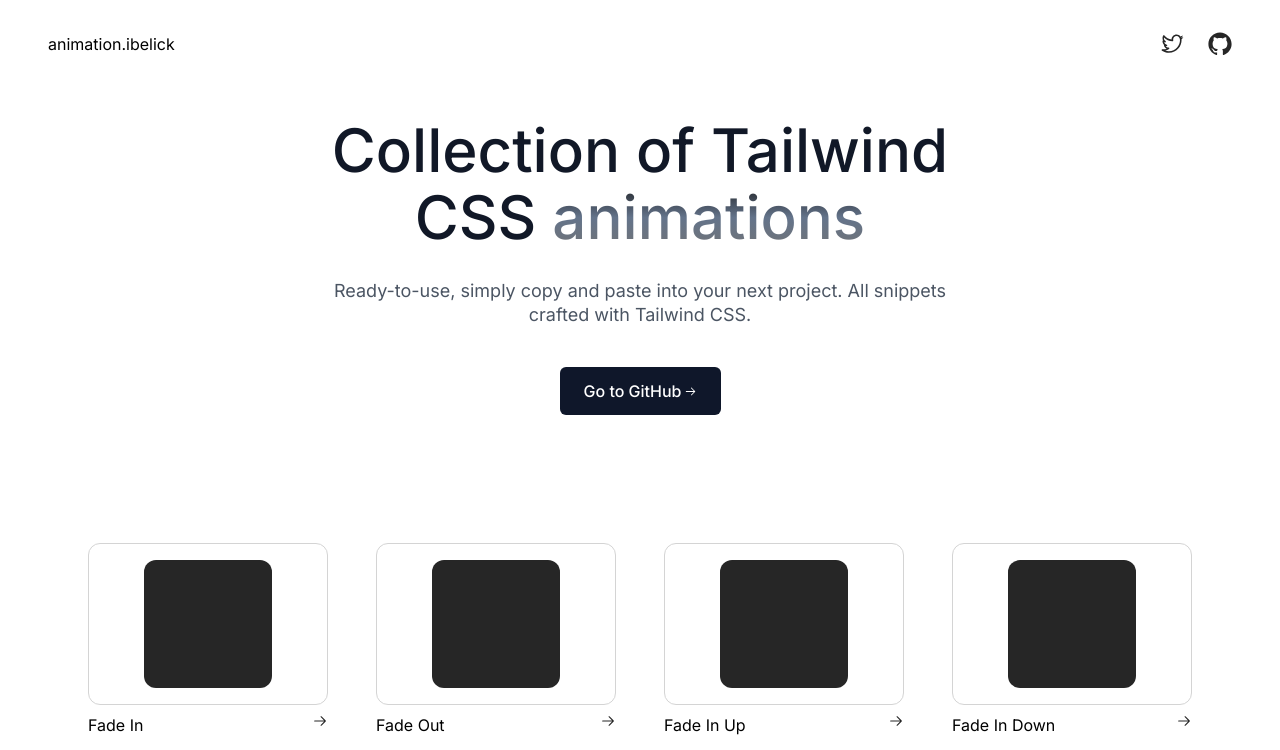
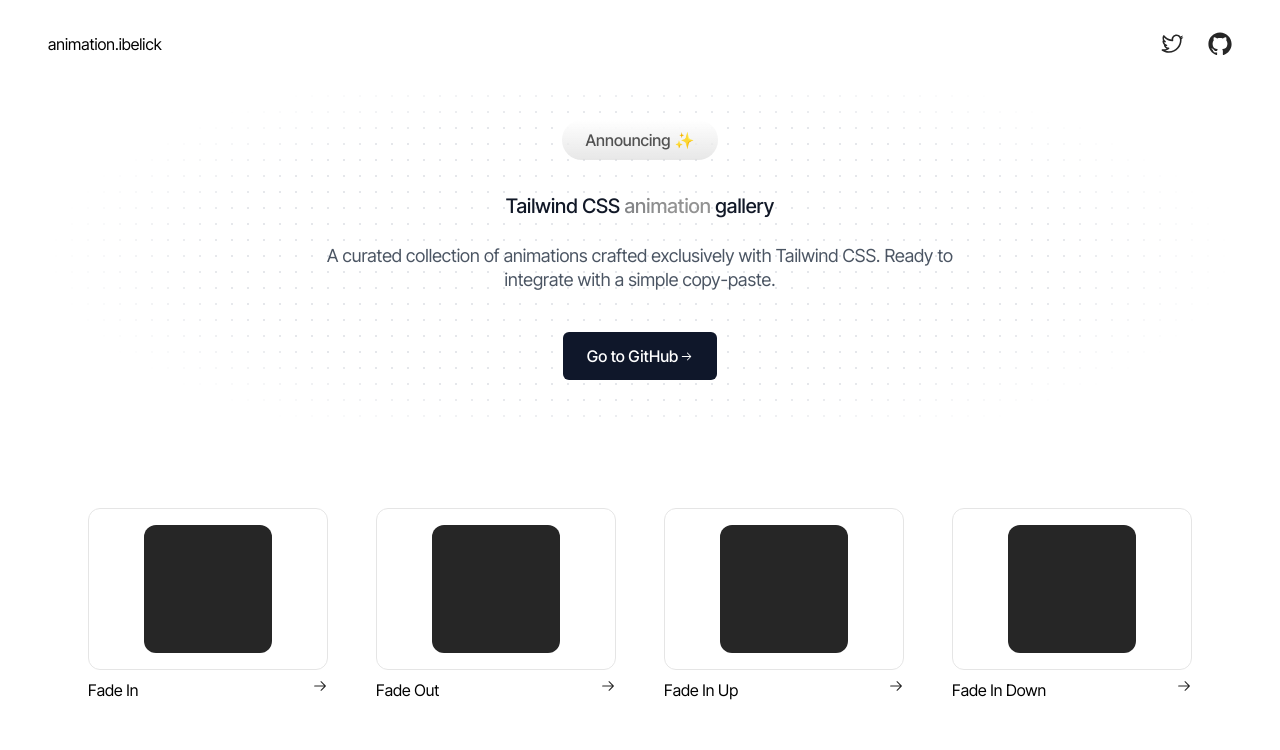
Before and after one commit to ibelick/animation, a Next.js app: page / in a window 1280 px wide. Shown: the top 750 px of the page. Built offline with nearby package versions, Linux system fonts and the light colour scheme.

Commit message:
feat: init ui

```diff
--- a/app/[slug]/page.tsx
+++ b/app/[slug]/page.tsx
@@ -38,7 +38,7 @@
 
   return (
     <div className="pt-10">
-      <span className="text-md mb-1 inline-flex font-medium text-neutral-900 dark:text-neutral-50">
+      <span className="text-md mb-1 inline-flex font-medium text-neutral-900">
         {animation.name}
       </span>
       <Playground>
--- a/app/components/list-animation.tsx
+++ b/app/components/list-animation.tsx
@@ -19,7 +19,7 @@
         {animations.map((animation, index) => {
           return (
             <div className="flex flex-col" key={index}>
-              <div className="flex flex-col items-center overflow-hidden rounded-xl border border-neutral-300 p-4">
+              <div className="flex flex-col items-center overflow-hidden rounded-xl border border-neutral-200 p-4">
                 <animation.component type={type} />
               </div>
               <Link
@@ -29,7 +29,7 @@
                 <span className="font-base mt-2 inline-flex justify-center">
                   {animation.name}
                 </span>
-                <ArrowRightIcon className="h-4 w-4 text-neutral-800 transition-colors hover:text-neutral-600 dark:text-neutral-200 dark:hover:text-neutral-400" />
+                <ArrowRightIcon className="h-4 w-4 text-neutral-800 transition-colors hover:text-neutral-600" />
               </Link>
             </div>
           );
--- a/app/layout.tsx
+++ b/app/layout.tsx
@@ -1,10 +1,10 @@
 import { GitHubLogoIcon, TwitterLogoIcon } from "@radix-ui/react-icons";
 import "./globals.css";
 import type { Metadata } from "next";
-import { Inter } from "next/font/google";
+import { Inter, Inter_Tight } from "next/font/google";
 import Link from "next/link";
 
-const inter = Inter({ subsets: ["latin"] });
+const interTight = Inter_Tight({ subsets: ["latin"] });
 
 export const metadata: Metadata = {
   title: "Create Next App",
@@ -14,7 +14,7 @@
 const Layout = ({ children }: { children: React.ReactNode }) => {
   return (
     <div className="relative mx-auto h-screen w-full max-w-7xl px-6 md:px-8 lg:px-12">
-      <header className="flex items-center justify-between py-8">
+      <header className="flex animate-fade-in items-center justify-between py-8">
         <Link href="/">
           <span>animation.ibelick</span>
         </Link>
@@ -25,7 +25,7 @@
             rel="noopener noreferrer"
             className="inline-flex"
           >
-            <TwitterLogoIcon className="h-6 w-6 text-neutral-800 transition-colors hover:text-neutral-600 dark:text-neutral-200 dark:hover:text-neutral-400" />
+            <TwitterLogoIcon className="h-6 w-6 text-neutral-800 transition-colors hover:text-neutral-600" />
           </a>
           <a
             href="https://github.com/ibelick/animation"
@@ -33,20 +33,20 @@
             rel="noopener noreferrer"
             className="inline-flex"
           >
-            <GitHubLogoIcon className="h-6 w-6 text-neutral-800 transition-colors hover:text-neutral-600 dark:text-neutral-200 dark:hover:text-neutral-400" />
+            <GitHubLogoIcon className="h-6 w-6 text-neutral-800 transition-colors hover:text-neutral-600" />
           </a>
         </nav>
       </header>
       <main>{children}</main>
       <footer>
         <div className="flex items-center justify-center py-8">
-          <span className="text-sm text-neutral-800 dark:text-neutral-200">
+          <span className="text-sm text-neutral-800">
             Made by
             <a
               href="https://twitter.com/Ibelick"
               target="_blank"
               rel="noopener noreferrer"
-              className="ml-1 text-neutral-950 dark:text-neutral-100"
+              className="ml-1 rounded-full bg-neutral-100 px-2 py-1 text-neutral-950"
             >
               @Ibelick
             </a>
@@ -64,7 +64,7 @@
 }) {
   return (
     <html lang="en">
-      <body className={inter.className}>
+      <body className={interTight.className}>
         <Layout>{children}</Layout>
       </body>
     </html>
--- a/app/page.tsx
+++ b/app/page.tsx
@@ -5,19 +5,37 @@
 export default function Home() {
   return (
     <>
-      <div className="pt-8">
+      <div className="relative pb-12 pt-8">
+        <div className="absolute left-0 top-0 -z-10 h-full w-full">
+          <div className="relative h-full w-full bg-white">
+            <div className="-z-1 left-0 h-full w-full bg-[radial-gradient(#e5e7eb_1px,transparent_1px)] [background-size:16px_16px] [mask-image:radial-gradient(ellipse_50%_60%_at_50%_50%,#000_70%,transparent_100%)]" />
+          </div>
+        </div>
+        <div className="mb-8 flex w-full justify-center">
+          <span className="relative inline-flex animate-fade-in-up cursor-pointer items-center overflow-hidden whitespace-nowrap rounded-full bg-gradient-to-t from-[rgba(215,215,215,0.6)] to-[rgba(255,255,255,1)] px-6 py-2  text-base font-medium text-neutral-600 [animation-fill-mode:both]">
+            <a
+              href="https://twitter.com/Ibelick"
+              target="_blank"
+              rel="noopener noreferrer"
+            >
+              Announcing
+              <span className="ml-1 inline-flex">✨</span>
+            </a>{" "}
+          </span>
+        </div>
         <div className="relative mx-auto flex max-w-2xl flex-col items-center">
-          <h2 className="text-center text-3xl font-medium text-gray-900 dark:text-gray-50 sm:text-6xl">
-            Collection of Tailwind CSS{" "}
-            <span className="animate-text-gradient inline-flex bg-gradient-to-b from-neutral-900 via-slate-500 to-neutral-500 bg-[200%_auto] bg-clip-text leading-tight text-transparent dark:from-neutral-100 dark:via-slate-400 dark:to-neutral-400">
-              animations
-            </span>
+          <h2 className="inline-block animate-fade-in-up text-center text-xl font-medium text-gray-900 [animation-delay:500ms] [animation-fill-mode:both]">
+            Tailwind CSS{" "}
+            <span className="animate-background-shine bg-[linear-gradient(110deg,#939393,45%,#1e293b,55%,#939393)] bg-[length:250%_100%] bg-clip-text  text-transparent">
+              animation
+            </span>{" "}
+            gallery
           </h2>
-          <p className="mt-6 text-center text-lg leading-6 text-gray-600 dark:text-gray-200">
-            Ready-to-use, simply copy and paste into your next project. All
-            snippets crafted with Tailwind CSS.
+          <p className="mt-6 animate-fade-in-up text-center text-lg leading-6 text-gray-600 [animation-fill-mode:both] [animation-delay:800ms]">
+            A curated collection of animations crafted exclusively with Tailwind
+            CSS. Ready to integrate with a simple copy-paste.
           </p>
-          <div className="mt-10 flex gap-4">
+          <div className="mt-10 flex animate-fade-in-up gap-4 [animation-fill-mode:both] [animation-delay:1100ms]">
             <a
               href="https://github.com/ibelick/animation"
               target="_blank"
@@ -31,7 +49,7 @@
           </div>
         </div>
       </div>
-      <div className="overflow-hidden px-4 pb-20 pt-32 md:px-10">
+      <div className="animate-fade-in overflow-hidden px-4 pb-20 pt-20 [animation-fill-mode:both] [animation-delay:0ms] md:px-10">
         <ListAnimation />
       </div>
     </>
--- a/tailwind.config.ts
+++ b/tailwind.config.ts
@@ -9,68 +9,77 @@
   theme: {
     extend: {
       animation: {
-        "fade-in": "fade-in 1.5s ease-out infinite",
-        "fade-out": "fade-out 1.5s ease-out infinite",
-        "slide-in-top": "slide-in-top 1.5s ease-out infinite",
-        "slide-in-bottom": "slide-in-bottom 1.5s ease-out infinite",
-        "slide-out-top": "slide-out-top 1.5s ease-out infinite",
-        "slide-out-bottom": "slide-out-bottom 1.5s ease-out infinite",
-        "zoom-in": "zoom-in 1.5s ease-out infinite",
-        "zoom-out": "zoom-out 1.5s ease-out infinite",
-        "rotate-90": "rotate-90 1s ease-in-out infinite",
-        "rotate-180": "rotate-180 1s ease-in-out infinite",
-        "rotate-360": "rotate-360 1s linear infinite",
-        "flip-horizontal": "flip-horizontal 1s ease-in-out infinite",
-        "flip-vertical": "flip-vertical 1s ease-in-out infinite",
-        bounce: "bounce 1s ease-in-out infinite",
-        swing: "swing 1s ease-in-out infinite",
-        wobble: "wobble 1s ease-in-out infinite",
-        pulse: "pulse 1s ease-in-out infinite",
-        shake: "shake 0.5s ease-in-out infinite",
-        tada: "tada 1s ease-in-out infinite",
-        jump: "jump 1s ease-in-out infinite",
-        hang: "hang 1s ease-in-out infinite",
-        "roll-in": "roll-in 1s ease-in-out infinite",
-        "roll-out": "roll-out 1s ease-in-out infinite",
-        float: "float 1s ease-in-out infinite",
-        sink: "sink 1s ease-in-out infinite",
-        flash: "flash 1s ease-in-out infinite",
-        jiggle: "jiggle 0.5s ease-in-out infinite",
-        "rubber-band": "rubber-band 1s ease-in-out infinite",
-        "slide-in-left": "slide-in-left 1.5s ease-out infinite",
-        "slide-in-right": "slide-in-right 1.5s ease-out infinite",
-        "slide-out-left": "slide-out-left 1.5s ease-out infinite",
-        "slide-out-right": "slide-out-right 1.5s ease-out infinite",
-        "spin-clockwise": "spin-clockwise 1.5s linear infinite",
-        "spin-anti-clockwise": "spin-anti-clockwise 1.5s linear infinite",
-        "flip-x": "flip-x 1.5s ease-out infinite",
-        "flip-y": "flip-y 1.5s ease-out infinite",
-        blink: "blink 0.5s infinite",
-        pop: "pop 1.5s ease-out infinite",
-        "expand-horizontally": "expand-horizontally 1.5s ease-out infinite",
-        "contract-horizontally": "contract-horizontally 1.5s ease-out infinite",
-        "expand-vertically": "expand-vertically 1.5s ease-out infinite",
-        "contract-vertically": "contract-vertically 1.5s ease-out infinite",
-        "fade-in-up": "fade-in-up 1.5s ease-out infinite",
-        "fade-in-down": "fade-in-down 1.5s ease-out infinite",
-        "fade-in-left": "fade-in-left 1.5s ease-out infinite",
-        "fade-in-right": "fade-in-right 1.5s ease-out infinite",
-        "fade-out-up": "fade-out-up 1.5s ease-out infinite",
-        "fade-out-down": "fade-out-down 1.5s ease-out infinite",
-        "fade-out-left": "fade-out-left 1.5s ease-out infinite",
-        "fade-out-right": "fade-out-right 1.5s ease-out infinite",
-        sway: "sway 1.5s ease-out infinite",
-        "flip-in-x": "flip-in-x 1.5s ease-out infinite",
-        "flip-in-y": "flip-in-y 1.5s ease-out infinite",
-        "flip-out-x": "flip-out-x 1.5s ease-out infinite",
-        "flip-out-y": "flip-out-y 1.5s ease-out infinite",
-        "rotate-in": "rotate-in 1.5s ease-out infinite",
-        "rotate-out": "rotate-out 1.5s ease-out infinite",
-        "slide-rotate-in": "slide-rotate-in 1.5s ease-out infinite",
-        "slide-rotate-out": "slide-rotate-out 1.5s ease-out infinite",
-        heartbeat: "heartbeat 1.5s ease-out infinite",
+        "background-shine": "background-shine 2s linear infinite",
+        "fade-in": "fade-in 0.6s ease-in",
+        "fade-out": "fade-out 0.6s ease-out",
+        "slide-in-top": "slide-in-top 0.6s ease-out",
+        "slide-in-bottom": "slide-in-bottom 0.6s ease-out",
+        "slide-out-top": "slide-out-top 0.6s ease-out",
+        "slide-out-bottom": "slide-out-bottom 0.6s ease-out",
+        "zoom-in": "zoom-in 0.6s ease-out",
+        "zoom-out": "zoom-out 0.6s ease-out",
+        "rotate-90": "rotate-90 1s ease-in-out",
+        "rotate-180": "rotate-180 1s ease-in-out",
+        "rotate-360": "rotate-360 1s linear",
+        "flip-horizontal": "flip-horizontal 1s ease-in-out",
+        "flip-vertical": "flip-vertical 1s ease-in-out",
+        bounce: "bounce 1s ease-in-out",
+        swing: "swing 1s ease-in-out",
+        wobble: "wobble 1s ease-in-out",
+        pulse: "pulse 1s ease-in-out",
+        shake: "shake 0.5s ease-in-out",
+        tada: "tada 1s ease-in-out",
+        jump: "jump 1s ease-in-out",
+        hang: "hang 1s ease-in-out",
+        "roll-in": "roll-in 1s ease-in-out",
+        "roll-out": "roll-out 1s ease-in-out",
+        float: "float 1s ease-in-out",
+        sink: "sink 1s ease-in-out",
+        flash: "flash 1s ease-in-out",
+        jiggle: "jiggle 0.5s ease-in-out",
+        "rubber-band": "rubber-band 1s ease-in-out",
+        "slide-in-left": "slide-in-left 0.6s ease-out",
+        "slide-in-right": "slide-in-right 0.6s ease-out",
+        "slide-out-left": "slide-out-left 0.6s ease-out",
+        "slide-out-right": "slide-out-right 0.6s ease-out",
+        "spin-clockwise": "spin-clockwise 0.6s linear",
+        "spin-anti-clockwise": "spin-anti-clockwise 0.6s linear",
+        "flip-x": "flip-x 0.6s ease-out",
+        "flip-y": "flip-y 0.6s ease-out",
+        blink: "blink 0.5s",
+        pop: "pop 0.6s ease-out",
+        "expand-horizontally": "expand-horizontally 0.6s ease-out",
+        "contract-horizontally": "contract-horizontally 0.6s ease-out",
+        "expand-vertically": "expand-vertically 0.6s ease-out",
+        "contract-vertically": "contract-vertically 0.6s ease-out",
+        "fade-in-up": "fade-in-up 0.6s ease-in-out",
+        "fade-in-down": "fade-in-down 0.6s ease-in-out",
+        "fade-in-left": "fade-in-left 0.6s ease-in-out",
+        "fade-in-right": "fade-in-right 0.6s ease-in-out",
+        "fade-out-up": "fade-out-up 0.6s ease-out",
+        "fade-out-down": "fade-out-down 0.6s ease-out",
+        "fade-out-left": "fade-out-left 0.6s ease-out",
+        "fade-out-right": "fade-out-right 0.6s ease-out",
+        sway: "sway 0.6s ease-out",
+        "flip-in-x": "flip-in-x 0.6s ease-out",
+        "flip-in-y": "flip-in-y 0.6s ease-out",
+        "flip-out-x": "flip-out-x 0.6s ease-out",
+        "flip-out-y": "flip-out-y 0.6s ease-out",
+        "rotate-in": "rotate-in 0.6s ease-out",
+        "rotate-out": "rotate-out 0.6s ease-out",
+        "slide-rotate-in": "slide-rotate-in 0.6s ease-out",
+        "slide-rotate-out": "slide-rotate-out 0.6s ease-out",
+        heartbeat: "heartbeat 0.6s ease-out",
       },
       keyframes: {
+        "background-shine": {
+          from: {
+            backgroundPosition: "0 0",
+          },
+          to: {
+            backgroundPosition: "-200% 0",
+          },
+        },
         "fade-in": {
           "0%": { opacity: "0" },
           "100%": { opacity: "1" },
@@ -80,20 +89,20 @@
           "100%": { opacity: "0" },
         },
         "slide-in-top": {
-          "0%": { transform: "translateY(-25%)" },
+          "0%": { transform: "translateY(-20px)" },
           "100%": { transform: "translateY(0)" },
         },
         "slide-in-bottom": {
-          "0%": { transform: "translateY(25%)" },
+          "0%": { transform: "translateY(20px)" },
           "100%": { transform: "translateY(0)" },
         },
         "slide-out-top": {
           "0%": { transform: "translateY(0)" },
-          "100%": { transform: "translateY(-25%)" },
+          "100%": { transform: "translateY(-20px)" },
         },
         "slide-out-bottom": {
           "0%": { transform: "translateY(0)" },
-          "100%": { transform: "translateY(25%)" },
+          "100%": { transform: "translateY(20px)" },
         },
         "zoom-in": {
           "0%": { opacity: "0", transform: "scale(.5)" },
@@ -125,26 +134,26 @@
         },
         bounce: {
           "0%": { transform: "translateY(0)" },
-          "25%": { transform: "translateY(-10px)" },
+          "50%": { transform: "translateY(-10px)" },
           "100%": { transform: "translateY(0)" },
         },
         swing: {
           "0%": { transform: "rotate(0deg)" },
-          "25%": { transform: "rotate(15deg)" },
+          "50%": { transform: "rotate(15deg)" },
           "100%": { transform: "rotate(0deg)" },
         },
         wobble: {
           "0%": { transform: "translateX(0)" },
-          "15%": { transform: "translateX(-25%)" },
+          "15%": { transform: "translateX(-20px)" },
           "30%": { transform: "translateX(20%)" },
           "45%": { transform: "translateX(-15%)" },
-          "60%": { transform: "translateX(25%)" },
+          "60%": { transform: "translateX(20px)" },
           "75%": { transform: "translateX(-5%)" },
           "100%": { transform: "translateX(0)" },
         },
         pulse: {
           "0%": { transform: "scale(1)" },
-          "25%": { transform: "scale(1.1)" },
+          "50%": { transform: "scale(1.1)" },
           "100%": { transform: "scale(1)" },
         },
         shake: {
@@ -160,7 +169,7 @@
           "20%": { transform: "scale(0.9) rotate(-3deg)" },
           "30%": { transform: "scale(1.1) rotate(3deg)" },
           "40%": { transform: "scale(1.1) rotate(-3deg)" },
-          "25%": { transform: "scale(1.1) rotate(3deg)" },
+          "50%": { transform: "scale(1.1) rotate(3deg)" },
           "60%": { transform: "scale(1.1) rotate(-3deg)" },
           "70%": { transform: "scale(1.1) rotate(3deg)" },
           "80%": { transform: "scale(1.1) rotate(-3deg)" },
@@ -169,66 +178,66 @@
         },
         jump: {
           "0%": { transform: "translateY(0)" },
-          "25%": { transform: "translateY(-25%)" },
+          "50%": { transform: "translateY(-20px)" },
           "100%": { transform: "translateY(0)" },
         },
         hang: {
-          "0%": { transform: "translateY(-25%)" },
-          "25%": { transform: "translateY(0)" },
-          "100%": { transform: "translateY(-25%)" },
+          "0%": { transform: "translateY(-20px)" },
+          "50%": { transform: "translateY(0)" },
+          "100%": { transform: "translateY(-20px)" },
         },
         "roll-in": {
-          "0%": { transform: "translateX(-25%) rotate(-120deg)" },
+          "0%": { transform: "translateX(-20px) rotate(-120deg)" },
           "100%": { transform: "translateX(0) rotate(0)" },
         },
         "roll-out": {
           "0%": { transform: "translateX(0) rotate(0)" },
-          "100%": { transform: "translateX(25%) rotate(120deg)" },
+          "100%": { transform: "translateX(20px) rotate(120deg)" },
         },
         float: {
           "0%": { transform: "translateY(0)" },
-          "25%": { transform: "translateY(-10px)" },
+          "50%": { transform: "translateY(-10px)" },
           "100%": { transform: "translateY(0)" },
         },
         sink: {
           "0%": { transform: "translateY(-10px)" },
-          "25%": { transform: "translateY(0)" },
+          "50%": { transform: "translateY(0)" },
           "100%": { transform: "translateY(-10px)" },
         },
         flash: {
           "0%": { opacity: "1" },
-          "25%": { opacity: "0" },
+          "50%": { opacity: "0" },
           "100%": { opacity: "1" },
         },
         jiggle: {
           "0%": { transform: "rotate(-3deg)" },
-          "25%": { transform: "rotate(3deg)" },
+          "50%": { transform: "rotate(3deg)" },
           "100%": { transform: "rotate(-3deg)" },
         },
         "rubber-band": {
           "0%": { transform: "scale(1)" },
           "30%": { transform: "scale(1.25)" },
           "40%": { transform: "scale(0.75)" },
-          "25%": { transform: "scale(1.15)" },
+          "50%": { transform: "scale(1.15)" },
           "65%": { transform: "scale(0.95)" },
           "75%": { transform: "scale(1.05)" },
           "100%": { transform: "scale(1)" },
         },
         "slide-in-left": {
-          "0%": { transform: "translateX(-25%)" },
+          "0%": { transform: "translateX(-20px)" },
           "100%": { transform: "translateX(0)" },
         },
         "slide-in-right": {
-          "0%": { transform: "translateX(25%)" },
+          "0%": { transform: "translateX(20px)" },
           "100%": { transform: "translateX(0)" },
         },
         "slide-out-left": {
           "0%": { transform: "translateX(0)" },
-          "100%": { transform: "translateX(-25%)" },
+          "100%": { transform: "translateX(-20px)" },
         },
         "slide-out-right": {
           "0%": { transform: "translateX(0)" },
-          "100%": { transform: "translateX(25%)" },
+          "100%": { transform: "translateX(20px)" },
         },
         "spin-clockwise": {
           "0%": { transform: "rotate(0deg)" },
@@ -240,12 +249,12 @@
         },
         "flip-x": {
           "0%": { transform: "scaleX(1)" },
-          "25%": { transform: "scaleX(-1)" },
+          "50%": { transform: "scaleX(-1)" },
           "100%": { transform: "scaleX(1)" },
         },
         "flip-y": {
           "0%": { transform: "scaleY(1)" },
-          "25%": { transform: "scaleY(-1)" },
+          "50%": { transform: "scaleY(-1)" },
           "100%": { transform: "scaleY(1)" },
         },
         blink: {
@@ -254,7 +263,7 @@
         },
         pop: {
           "0%": { transform: "scale(1)" },
-          "25%": { transform: "scale(1.1)" },
+          "50%": { transform: "scale(1.1)" },
           "100%": { transform: "scale(1)" },
         },
         "expand-horizontally": {
@@ -274,40 +283,40 @@
           "100%": { transform: "scaleY(0)" },
         },
         "fade-in-up": {
-          "0%": { opacity: "0", transform: "translateY(25%)" },
+          "0%": { opacity: "0", transform: "translateY(20px)" },
           "100%": { opacity: "1", transform: "translateY(0)" },
         },
         "fade-in-down": {
-          "0%": { opacity: "0", transform: "translateY(-25%)" },
+          "0%": { opacity: "0", transform: "translateY(-20px)" },
           "100%": { opacity: "1", transform: "translateY(0)" },
         },
         "fade-in-left": {
-          "0%": { opacity: "0", transform: "translateX(25%)" },
+          "0%": { opacity: "0", transform: "translateX(20px)" },
           "100%": { opacity: "1", transform: "translateX(0)" },
         },
         "fade-in-right": {
-          "0%": { opacity: "0", transform: "translateX(-25%)" },
+          "0%": { opacity: "0", transform: "translateX(-20px)" },
           "100%": { opacity: "1", transform: "translateX(0)" },
         },
         "fade-out-up": {
           "0%": { opacity: "1", transform: "translateY(0)" },
-          "100%": { opacity: "0", transform: "translateY(25%)" },
+          "100%": { opacity: "0", transform: "translateY(20px)" },
         },
         "fade-out-down": {
           "0%": { opacity: "1", transform: "translateY(0)" },
-          "100%": { opacity: "0", transform: "translateY(-25%)" },
+          "100%": { opacity: "0", transform: "translateY(-20px)" },
         },
         "fade-out-left": {
           "0%": { opacity: "1", transform: "translateX(0)" },
-          "100%": { opacity: "0", transform: "translateX(25%)" },
+          "100%": { opacity: "0", transform: "translateX(20px)" },
         },
         "fade-out-right": {
           "0%": { opacity: "1", transform: "translateX(0)" },
-          "100%": { opacity: "0", transform: "translateX(-25%)" },
+          "100%": { opacity: "0", transform: "translateX(-20px)" },
         },
         sway: {
           "0%": { transform: "rotate(0deg)" },
-          "25%": { transform: "rotate(15deg)" },
+          "50%": { transform: "rotate(15deg)" },
           "100%": { transform: "rotate(0deg)" },
         },
         "flip-in-x": {
@@ -335,12 +344,12 @@
           "100%": { opacity: "0", transform: "rotate(90deg)" },
         },
         "slide-rotate-in": {
-          "0%": { opacity: "0", transform: "translateX(-25%) rotate(-90deg)" },
+          "0%": { opacity: "0", transform: "translateX(-20px) rotate(-90deg)" },
           "100%": { opacity: "1", transform: "translateX(0) rotate(0deg)" },
         },
         "slide-rotate-out": {
           "0%": { opacity: "1", transform: "translateX(0) rotate(0deg)" },
-          "100%": { opacity: "0", transform: "translateX(25%) rotate(90deg)" },
+          "100%": { opacity: "0", transform: "translateX(20px) rotate(90deg)" },
         },
         heartbeat: {
           "0%": { transform: "scale(1)" },
```
